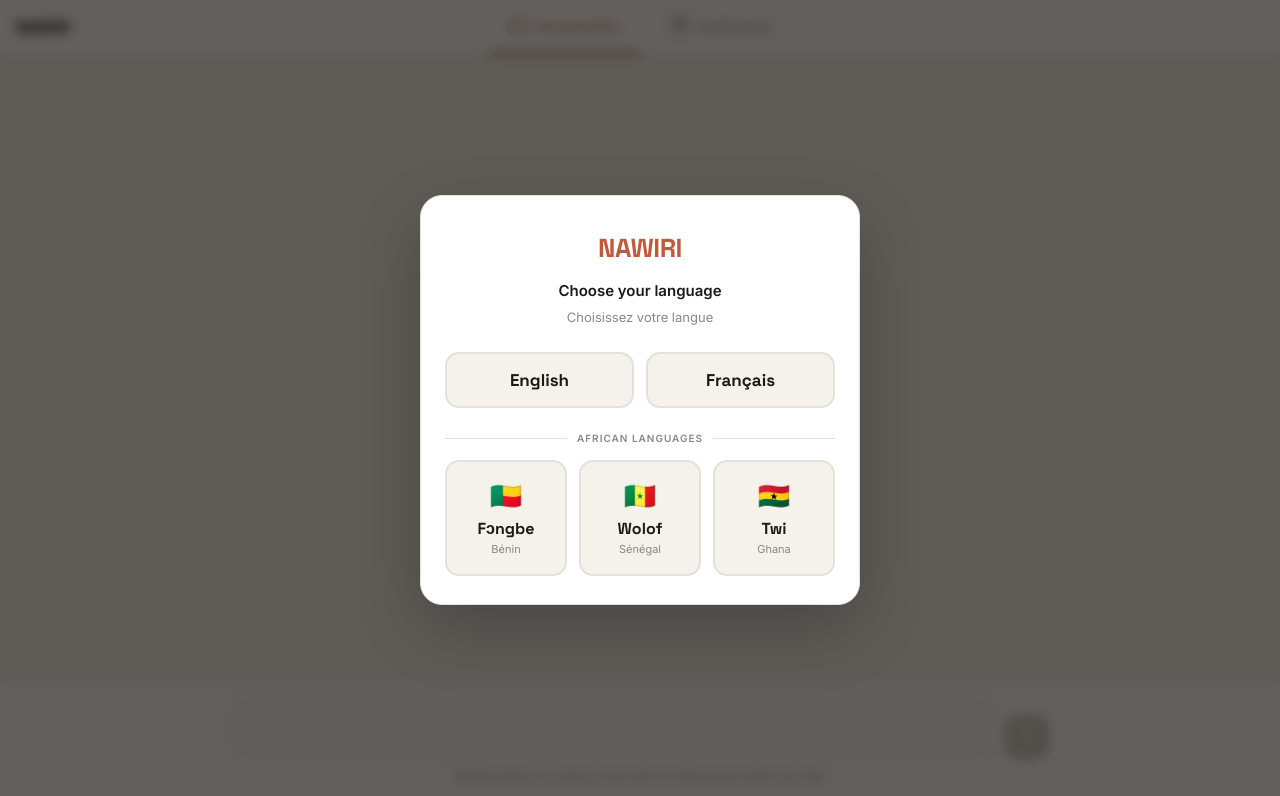
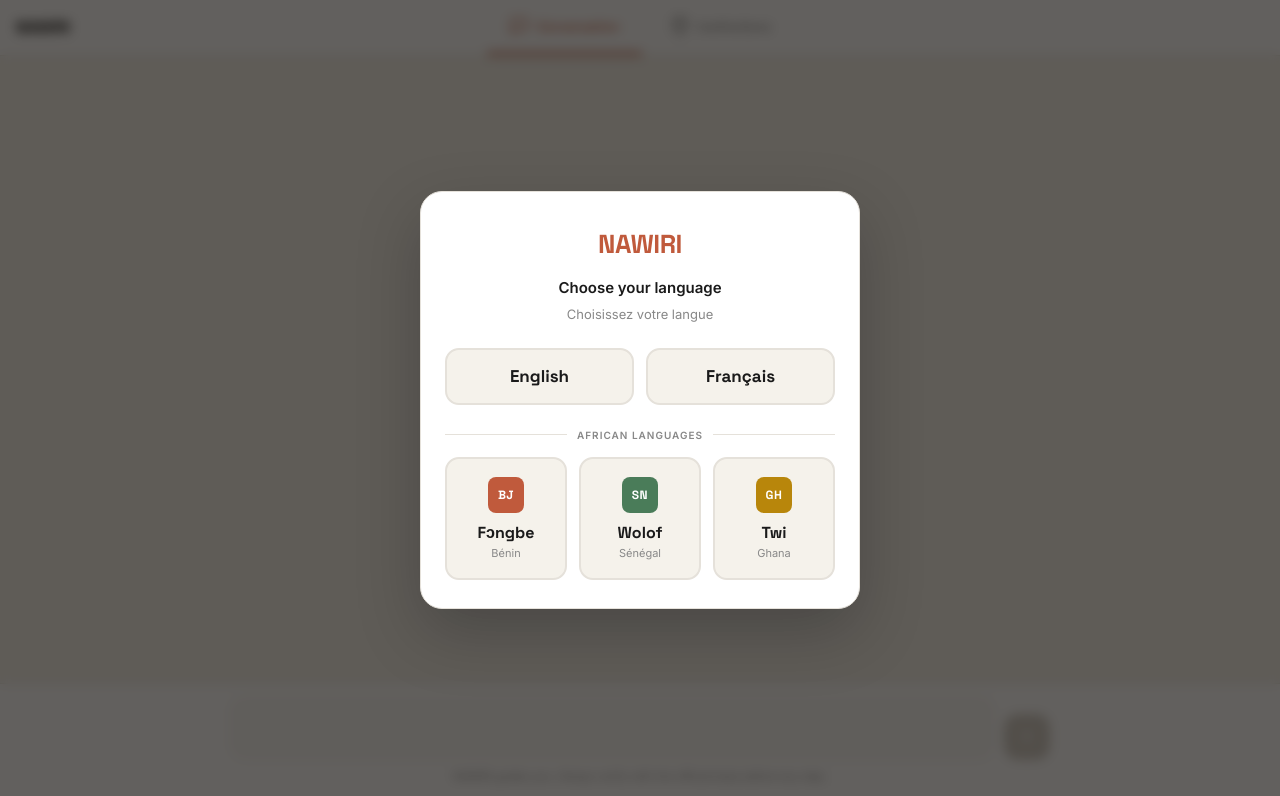
Before and after one commit to Bsh54/NAWIRI, a Next.js app: page /chat in a window 1280 px wide. Shown: the top 796 px of the page. Built offline with nearby package versions, Linux system fonts and the light colour scheme.

Commit message:
Fix language picker: replace emoji flags with CSS badges (Windows PC compatibility)

```diff
--- a/app/chat/page.js
+++ b/app/chat/page.js
@@ -6,11 +6,11 @@ import InstitutionsMap from "./InstitutionsMap";
 const SOFT_ERROR = "I could not answer just now. Please wait a moment and try again.";
 
 const LANG_CONFIG = {
-  en:  { native: "English",  flag: "",   sub: "",         local: false },
-  fr:  { native: "Français", flag: "",   sub: "",         local: false },
-  fon: { native: "Fɔngbe",   flag: "🇧🇯", sub: "Bénin",   local: true  },
-  wo:  { native: "Wolof",    flag: "🇸🇳", sub: "Sénégal", local: true  },
-  tw:  { native: "Twi",      flag: "🇬🇭", sub: "Ghana",   local: true  },
+  en:  { native: "English",  badge: null, badgeColor: null, sub: "",         local: false },
+  fr:  { native: "Français", badge: null, badgeColor: null, sub: "",         local: false },
+  fon: { native: "Fɔngbe",   badge: "BJ", badgeColor: "#C05A3C", sub: "Bénin",   local: true  },
+  wo:  { native: "Wolof",    badge: "SN", badgeColor: "#4A7C59", sub: "Sénégal", local: true  },
+  tw:  { native: "Twi",      badge: "GH", badgeColor: "#B8860B", sub: "Ghana",   local: true  },
 };
 
 const PLACEHOLDERS = {
@@ -148,17 +148,27 @@ function LangCard({ code, onSelect }) {
       onMouseEnter={() => setHover(true)}
       onMouseLeave={() => setHover(false)}
       style={{
-        flex: 1, padding: cfg.flag ? "18px 10px" : "16px 12px",
+        flex: 1, padding: cfg.badge ? "18px 10px" : "16px 12px",
         borderRadius: 14, textAlign: "center", cursor: "pointer",
         border: "2px solid " + (hover ? "var(--primary)" : "var(--border-soft)"),
         background: hover ? "var(--primary-soft)" : "var(--bg)",
         transition: "all 0.15s",
       }}
     >
-      {cfg.flag && <div style={{ fontSize: 26, marginBottom: 8 }}>{cfg.flag}</div>}
+      {cfg.badge && (
+        <div style={{
+          width: 36, height: 36, borderRadius: 8, margin: "0 auto 10px",
+          background: cfg.badgeColor,
+          display: "flex", alignItems: "center", justifyContent: "center",
+          fontFamily: "'Space Grotesk', sans-serif", fontWeight: 800,
+          fontSize: 12, color: "#fff", letterSpacing: "0.04em",
+        }}>
+          {cfg.badge}
+        </div>
+      )}
       <div style={{
         fontFamily: "'Space Grotesk', sans-serif", fontWeight: 700,
-        fontSize: cfg.flag ? 16 : 17, color: "var(--text)", lineHeight: 1.2,
+        fontSize: cfg.badge ? 16 : 17, color: "var(--text)", lineHeight: 1.2,
       }}>
         {cfg.native}
       </div>
```
